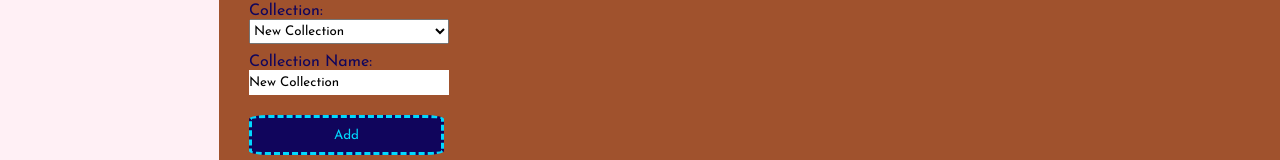
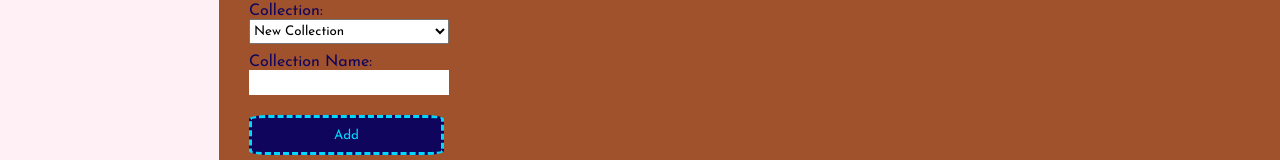
Before and after one commit to paola-yumi-m/book-app, a React (Create React App) app: page / in a window 1280 px wide. Both pictures are taken after a click on the button "Add new book". Shown: the part 409-569 px from the top of the page. Built offline with nearby package versions, Linux system fonts and the light colour scheme.

Commit message:
Add new book to existing collection and to new collection and show new collections.

```diff
--- a/src/AddNewBookCard.js
+++ b/src/AddNewBookCard.js
@@ -10,8 +10,8 @@ export const AddNewBookCard = ({ collections, setCollections, setAddNewBook }) =
     const [ author, setAuthor ] = useState("");
     const [ pages, setPages ] = useState("");
     const [ year, setYear ] = useState("");
-    const [ collectionName, setCollectionName ] = useState("New Collection");
-    const [ isNew, setIsNew ] = useState(true);
+    const [ newCollectionName, setNewCollectionName ] = useState("");
+    const [ selectedCollection, setSelectedCollection ] = useState("New Collection");
 
     function getOptions() {
         return collections.map((collection, id) => collection.name === 'All' ?
@@ -19,10 +19,17 @@ export const AddNewBookCard = ({ collections, setCollections, setAddNewBook }) =
             <option key={id} value={collection.name}>{collection.name}</option>);
     }
 
+    function checkIfIsNew(collectionName) {
+        const names = collections.map((collection) => collection.name);
+        return !(names.includes(collectionName));
+
+    }
+
     function handleSubmit(e) {
         e.preventDefault();
+        const collectionName = selectedCollection === 'New Collection' ? newCollectionName : selectedCollection;
         const newBook = bookFactory.getBook(title, author, pages, year, collectionName);
-        if (isNew) {
+        if (checkIfIsNew(collectionName)) {
             setCollections((prevState) => {
                 const newCollections = prevState;
                 newCollections.push(collectionFactory.getCollection(collectionName, [newBook]));
@@ -54,22 +61,17 @@ export const AddNewBookCard = ({ collections, setCollections, setAddNewBook }) =
             const newAllCollection = collectionFactory.getCollection('All', allBooks);
             return collections.map((collection) => collection.name === 'All' ? newAllCollection : collection);
         });
-        setIsNew(false);
         setAddNewBook(false);
     }
 
-    function newCollection() {
-        collections.forEach((collection) => {
-            if (collection.name === collectionName) {
-                setIsNew(false);
-            }
-        })
-        if (isNew) {
+        function newCollection() {
+        if (selectedCollection === 'New Collection') {
             return <div>
-                    <label htmlFor='collection-name'>Collection Name: </label>
-                    <input className='new-collection' type='text' id='collection-name' name='collection-name' value={collectionName}
-                       onChange={event => setCollectionName(event.target.value)} />
-                </div>
+                <label htmlFor='collection-name'>Collection Name: </label>
+                <input className='new-collection' type='text' id='collection-name' name='collection-name'
+                       value={newCollectionName}
+                       onChange={event => setNewCollectionName(event.target.value)}/>
+            </div>
         }
     }
 
@@ -86,7 +88,7 @@ export const AddNewBookCard = ({ collections, setCollections, setAddNewBook }) =
                 <label htmlFor='year'>Year: </label>
                 <input type='text' id='year' name='year' value={year} onChange={event => setYear(event.target.value)} required/>
                 <label htmlFor='collection'>Collection: </label>
-                <select name='collection' id='collection' value={collectionName} onChange={event => setCollectionName(event.target.value)} required>
+                <select name='collection' id='collection' value={selectedCollection} onChange={event => setSelectedCollection(event.target.value)} required>
                     {getOptions()}
                 </select>
                 {newCollection()}
```
